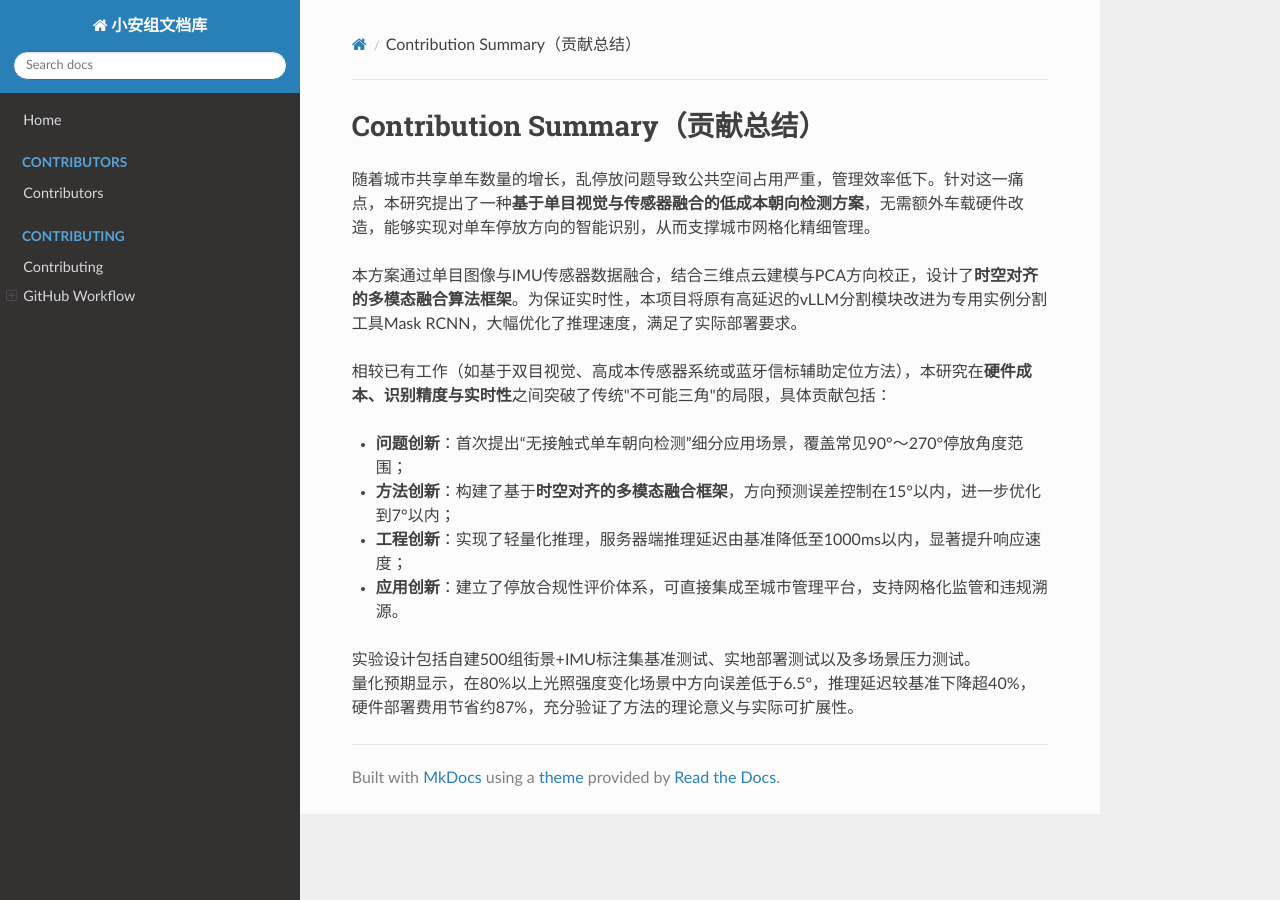
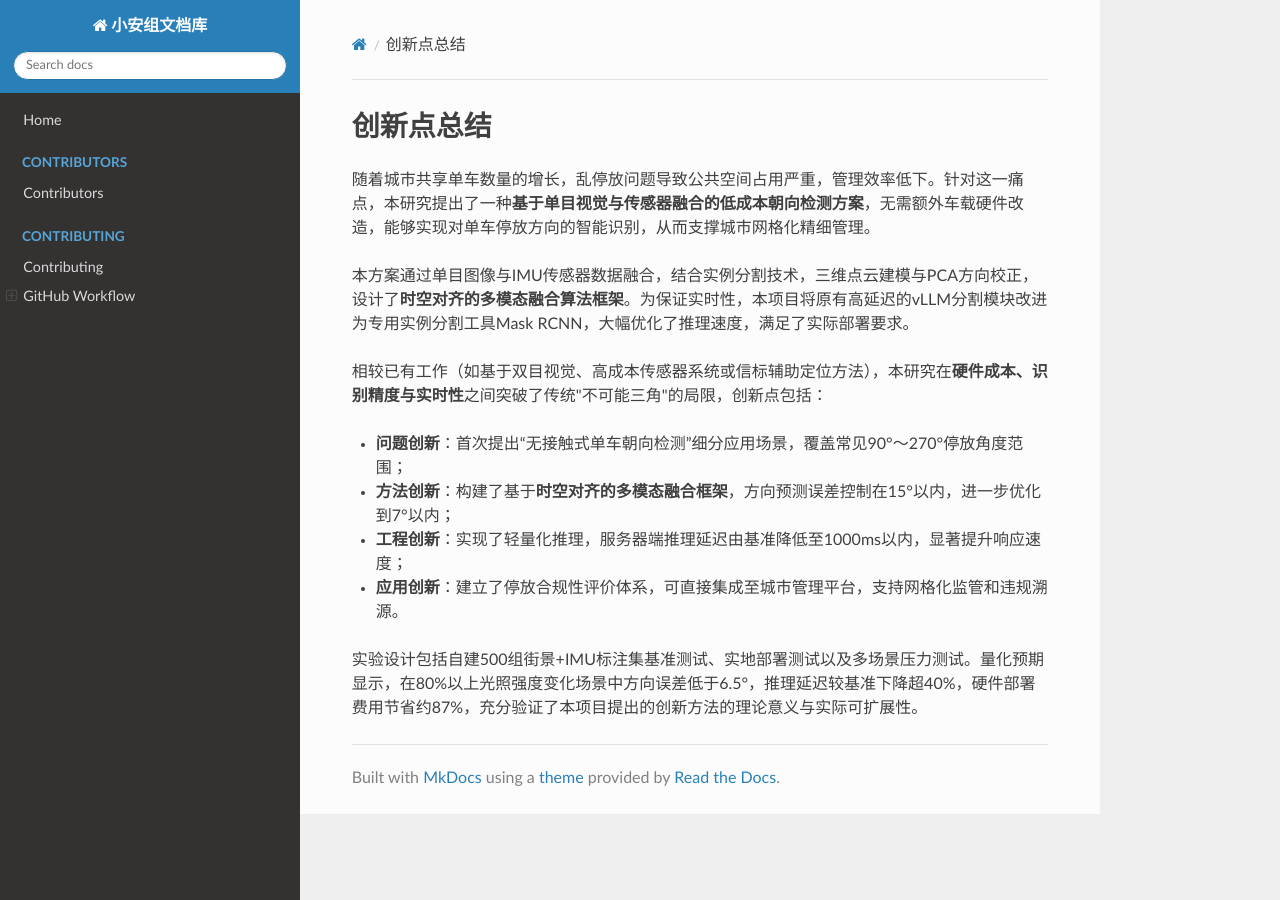
Before and after one commit to xiaoanmodel/-, an MkDocs documentation site: the page built from docs/0_project_overview/contribution_summary.md, in a window 1280 px wide. Built offline with MkDocs 1.6.1, drawn with Linux system fonts in a browser that asks for light colours; nearby versions of some CDN libraries.

Commit message:
modify contribution summary the second time

```diff
--- a/docs/0_project_overview/contribution_summary.md
+++ b/docs/0_project_overview/contribution_summary.md
@@ -1,10 +1,10 @@
-# Contribution Summary（贡献总结）
+# 创新点总结
 
 随着城市共享单车数量的增长，乱停放问题导致公共空间占用严重，管理效率低下。针对这一痛点，本研究提出了一种**基于单目视觉与传感器融合的低成本朝向检测方案**，无需额外车载硬件改造，能够实现对单车停放方向的智能识别，从而支撑城市网格化精细管理。
 
-本方案通过单目图像与IMU传感器数据融合，结合三维点云建模与PCA方向校正，设计了**时空对齐的多模态融合算法框架**。为保证实时性，本项目将原有高延迟的vLLM分割模块改进为专用实例分割工具Mask RCNN，大幅优化了推理速度，满足了实际部署要求。
+本方案通过单目图像与IMU传感器数据融合，结合实例分割技术，三维点云建模与PCA方向校正，设计了**时空对齐的多模态融合算法框架**。为保证实时性，本项目将原有高延迟的vLLM分割模块改进为专用实例分割工具Mask RCNN，大幅优化了推理速度，满足了实际部署要求。
 
-相较已有工作（如基于双目视觉、高成本传感器系统或蓝牙信标辅助定位方法），本研究在**硬件成本、识别精度与实时性**之间突破了传统"不可能三角"的局限，具体贡献包括：
+相较已有工作（如基于双目视觉、高成本传感器系统或信标辅助定位方法），本研究在**硬件成本、识别精度与实时性**之间突破了传统"不可能三角"的局限，创新点包括：
 
 - **问题创新**：首次提出“无接触式单车朝向检测”细分应用场景，覆盖常见90°～270°停放角度范围；
 - **方法创新**：构建了基于**时空对齐的多模态融合框架**，方向预测误差控制在15°以内，进一步优化到7°以内；
@@ -12,5 +12,4 @@
 - **应用创新**：建立了停放合规性评价体系，可直接集成至城市管理平台，支持网格化监管和违规溯源。
 
 
-实验设计包括自建500组街景+IMU标注集基准测试、实地部署测试以及多场景压力测试。
-量化预期显示，在80%以上光照强度变化场景中方向误差低于6.5°，推理延迟较基准下降超40%，硬件部署费用节省约87%，充分验证了方法的理论意义与实际可扩展性。
+实验设计包括自建500组街景+IMU标注集基准测试、实地部署测试以及多场景压力测试。量化预期显示，在80%以上光照强度变化场景中方向误差低于6.5°，推理延迟较基准下降超40%，硬件部署费用节省约87%，充分验证了本项目提出的创新方法的理论意义与实际可扩展性。
```
